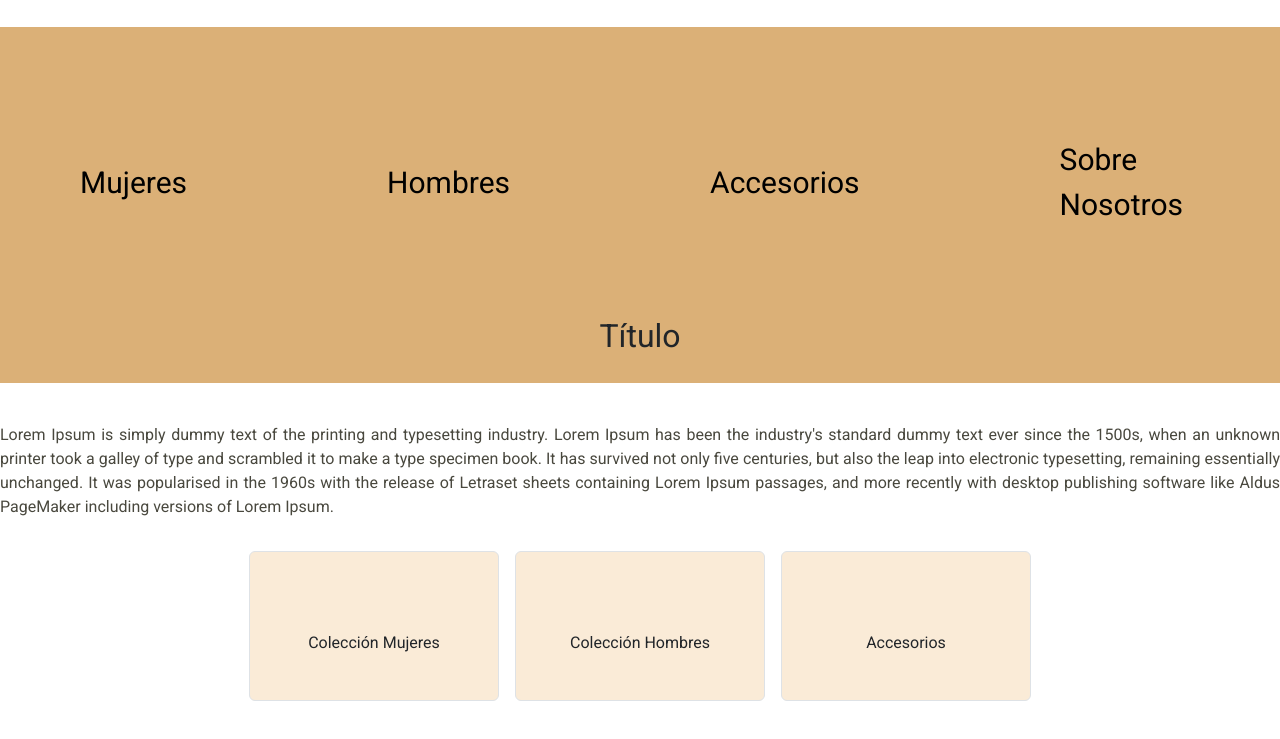
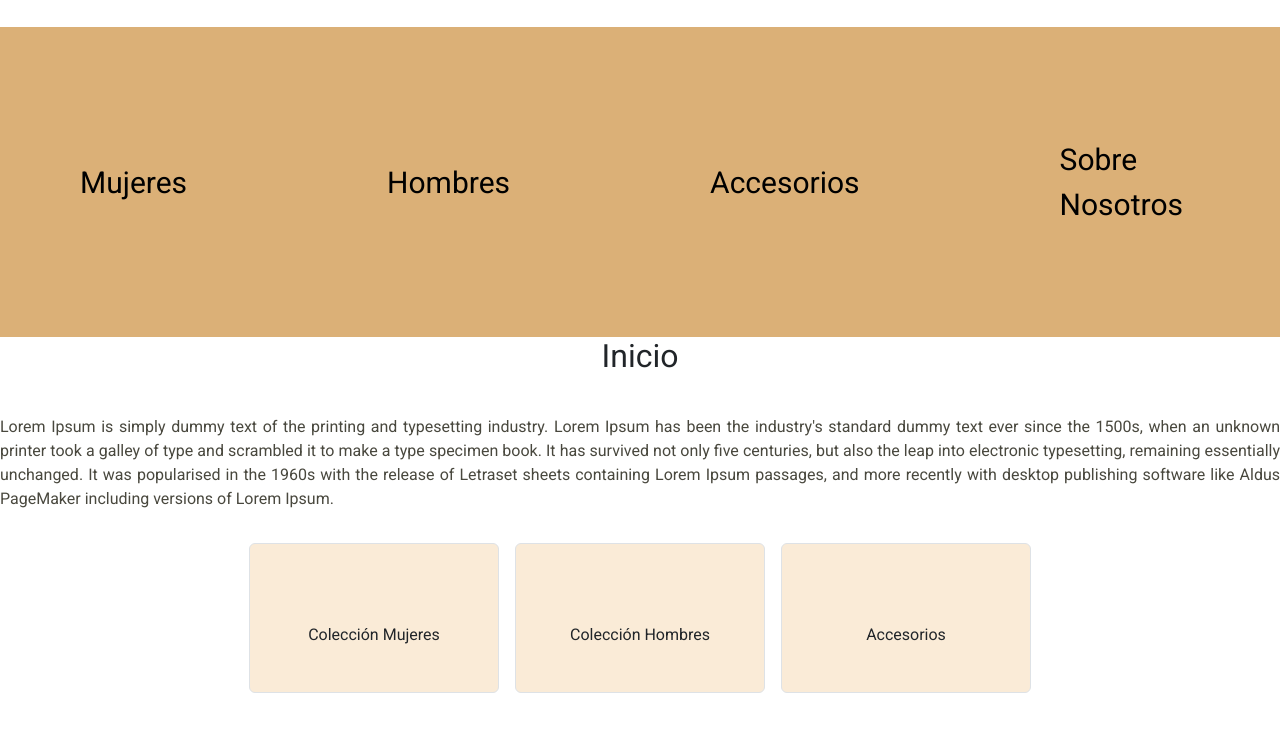
Before and after one commit to clmangelsdorff/cinturones-responsive, a plain HTML site: page index.html in a window 1280 px wide. Shown: the part 119-858 px from the top of the page. Drawn offline with nearby package versions, Linux system fonts and the light colour scheme.

```diff
--- a/index.html
+++ b/index.html
@@ -33,10 +33,9 @@
           <li><a href="./views/Nosotros.html">Sobre Nosotros</a></li>
 
       </Ul>
+    </header>
 
-      <h2 class="titulo-seccion">Título</h2>
-
-    </header>
+    <h2 class="titulo-seccion">Inicio</h2>
 
 
 
```
